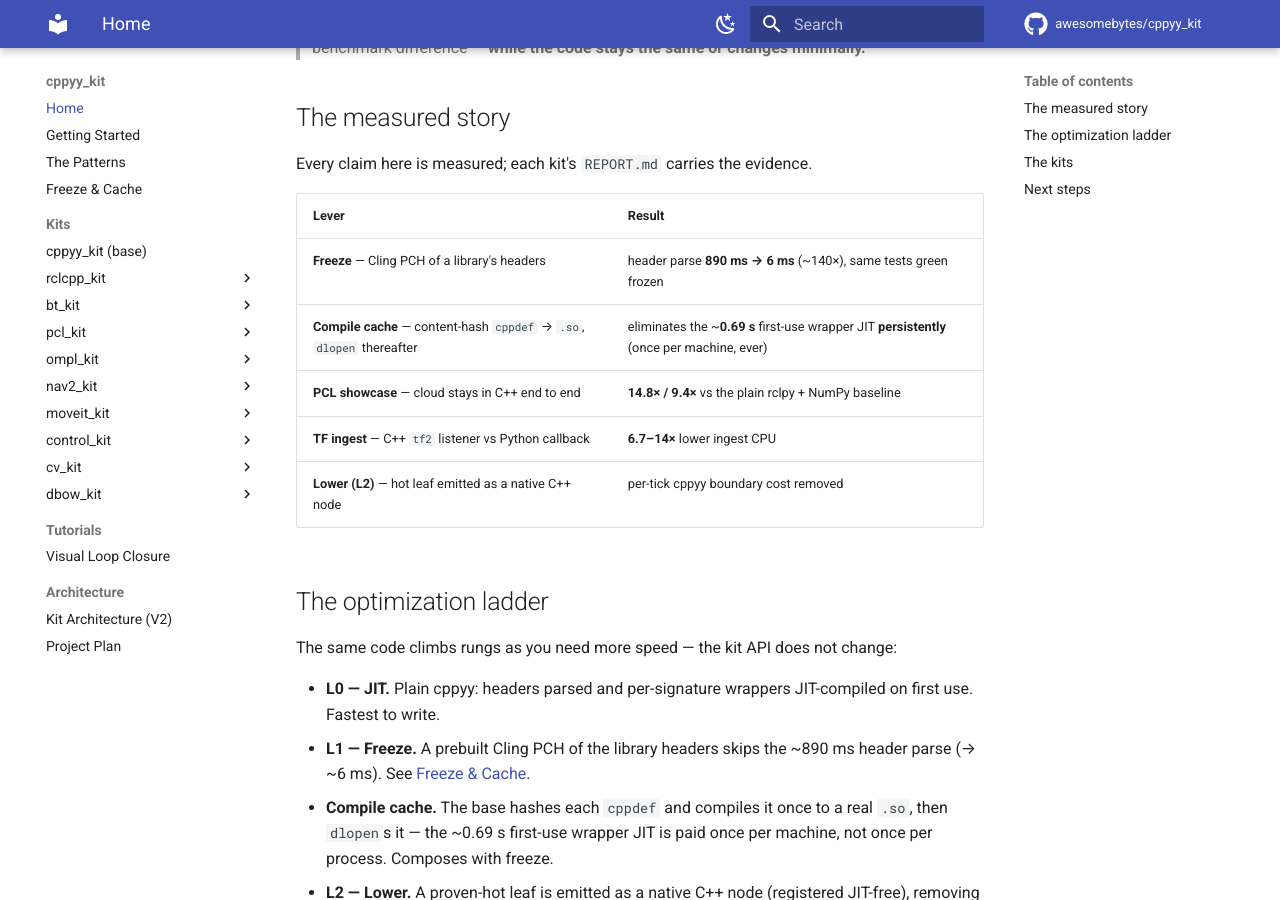
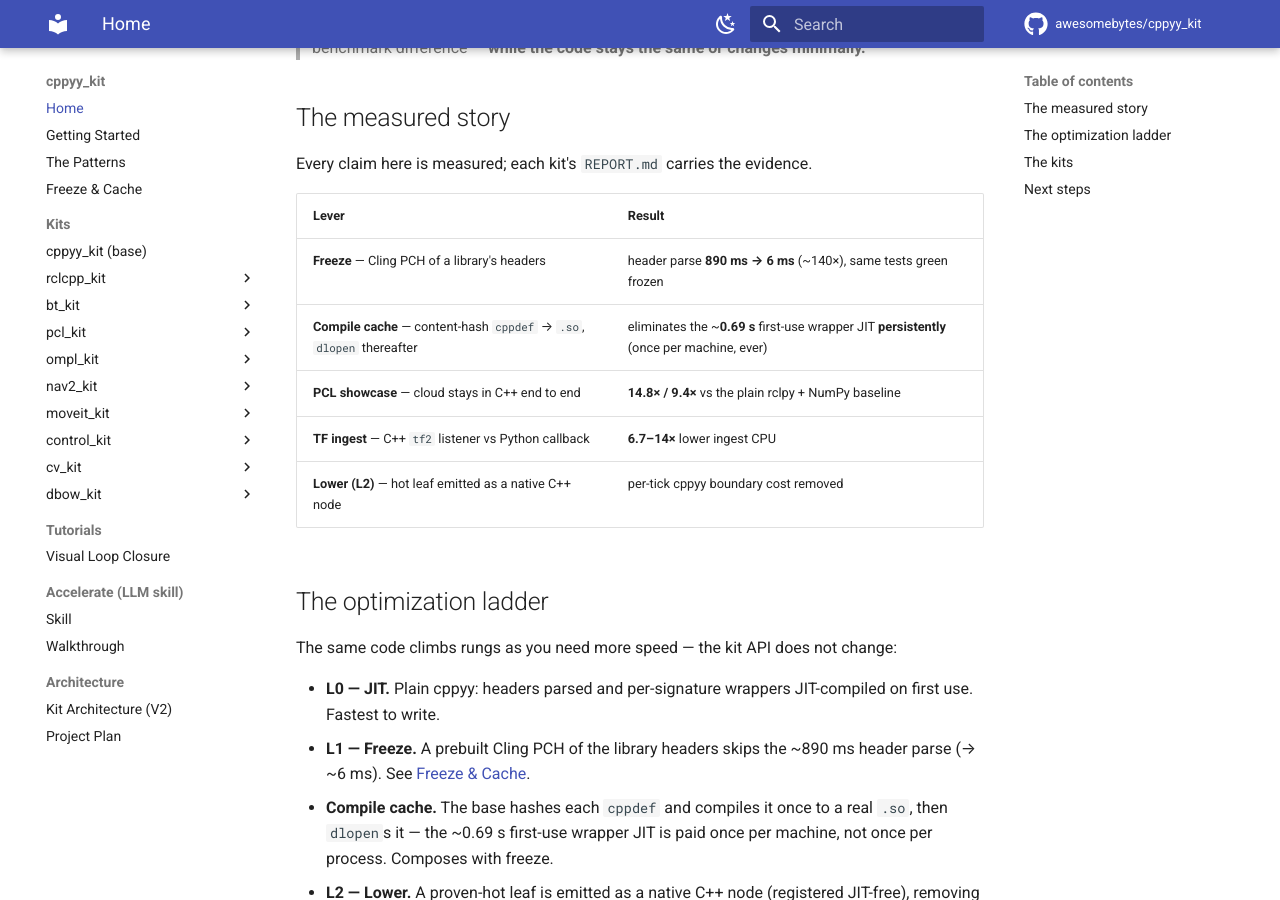
Before and after one commit to awesomebytes/cppyy_kit, an MkDocs documentation site: the page built from mkdocs_site/index.md, in a window 1280 px wide and 900 px high, scrolled down 356 px. Built offline with MkDocs 1.6.1 and Material for MkDocs 9.7.7, drawn with Linux system fonts in a browser that asks for light colours; comment, search, counter and statistics services are not loaded.

Commit message:
docs: wire the cppyy-accelerate skill into the site nav
Co-Authored-By: Claude Fable 5 <noreply@anthropic.com>

```diff
--- a/mkdocs.yml
+++ b/mkdocs.yml
@@ -133,6 +133,9 @@ nav:
       - Skill: dbow_kit/SKILL.md
   - Tutorials:
     - Visual Loop Closure: docs/tutorials/vision_loop_closure.md
+  - Accelerate (LLM skill):
+    - Skill: skills/cppyy-accelerate/SKILL.md
+    - Walkthrough: skills/cppyy-accelerate/WALKTHROUGH.md
   - Architecture:
     - Kit Architecture (V2): docs/ARCHITECTURE_V2.md
     - Project Plan: PLAN.md
```
Also changed, not shown: mkdocs_site/skills/cppyy-accelerate/SKILL.md (added, +1 -0 lines), mkdocs_site/skills/cppyy-accelerate/WALKTHROUGH.md (added, +1 -0 lines), 1 other file.
